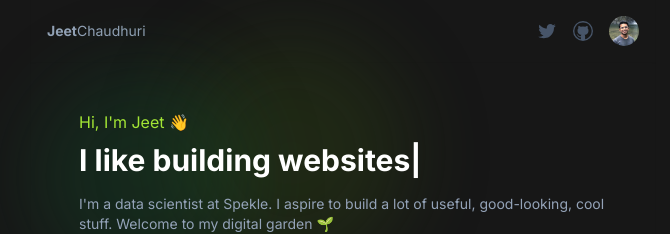
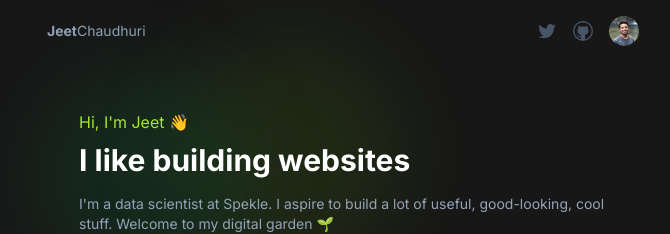
Before and after one commit to jeetch/my-blog, a Next.js app: page / in a window 1280 px wide. Shown: the top 234 px of the page, without its empty margins (297-967 px from the left). Built offline with nearby package versions, Linux system fonts and the light colour scheme.

Commit message:
added type

```diff
--- a/components/Banner.tsx
+++ b/components/Banner.tsx
@@ -19,6 +19,7 @@ const Banner: FC<BannerProps> = ({}) => {
           ]}
           speed={10}
           repeat={0}
+          cursor={false}
         />
       </h2>
 
```
